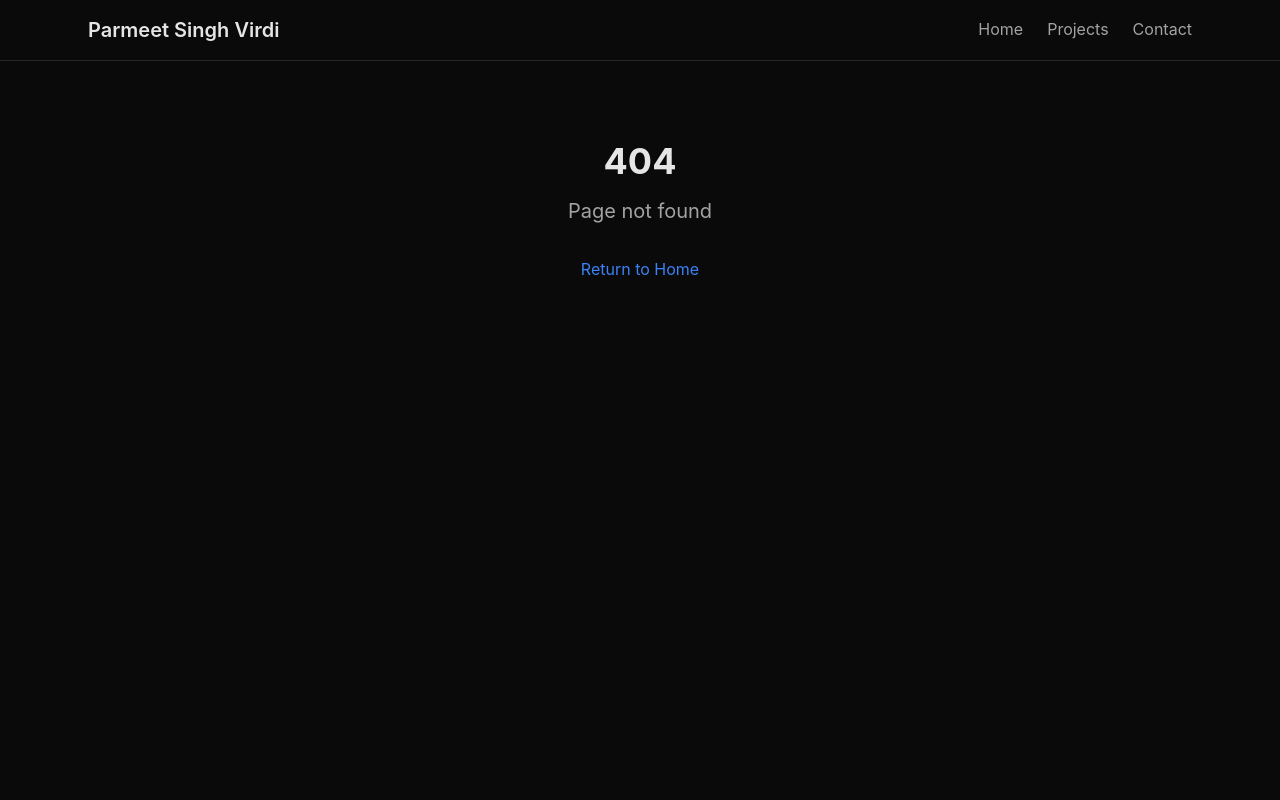
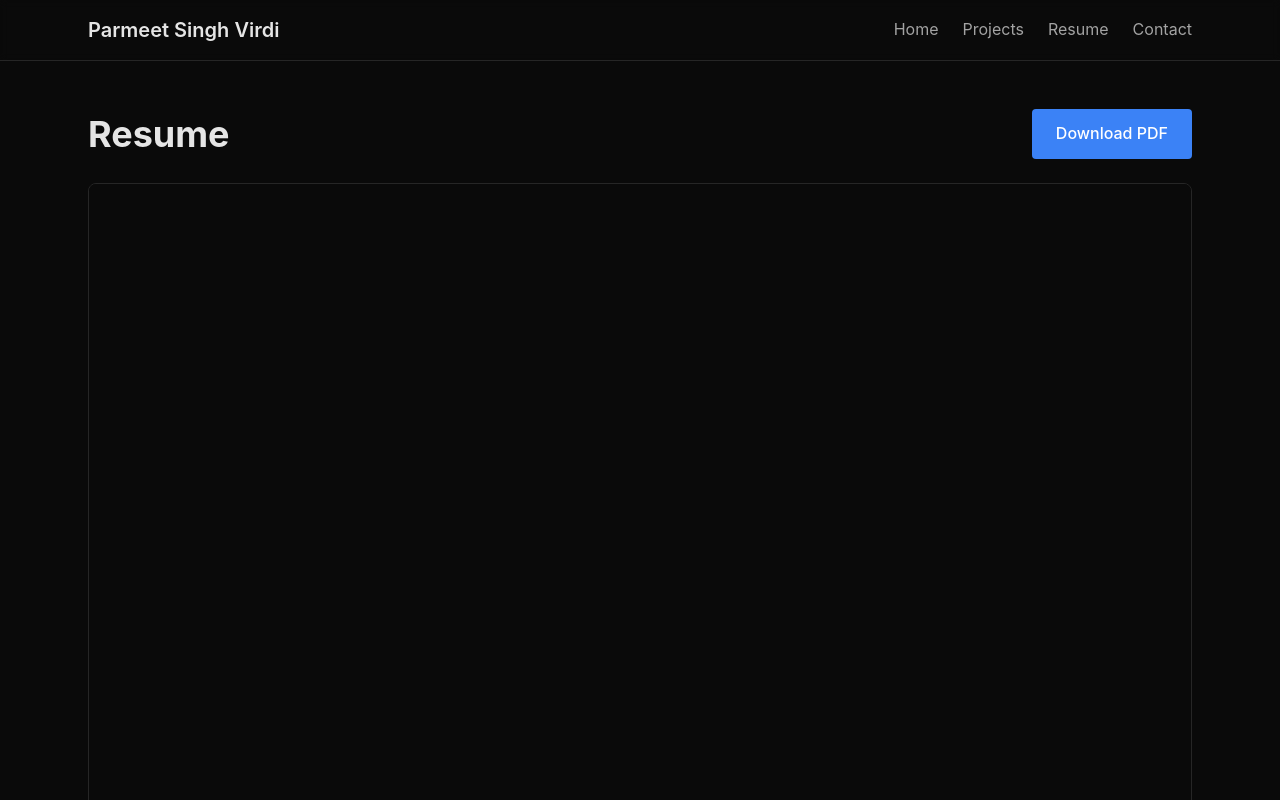
Before and after one commit to parmeetv23/portfolio, a Next.js app: page /resume in a window 1280 px wide. Before the commit this address had no page. Shown: the top 800 px of the page. Built offline with nearby package versions, Linux system fonts and the light colour scheme.

Commit message:
Made a route for resume moved download there

```diff
--- a/app/components/Nav.tsx
+++ b/app/components/Nav.tsx
@@ -15,6 +15,9 @@ export default function Nav() {
                         <Link href="/projects" className="text-[#a3a3a3] hover:text-[#e5e5e5] transition-colors">
                             Projects
                         </Link>
+                        <Link href="/resume" className="text-[#a3a3a3] hover:text-[#e5e5e5] transition-colors">
+                            Resume
+                        </Link>
                         <Link href="/#contact" className="text-[#a3a3a3] hover:text-[#e5e5e5] transition-colors">
                             Contact
                         </Link>
--- a/app/page.tsx
+++ b/app/page.tsx
@@ -29,21 +29,12 @@ export default function Home() {
                         >
                             View Projects
                         </Link>
-                        <a
-                            href="/Parmeet_Virdi_Resume.pdf"
-                            target="_blank"
-                            rel="noopener noreferrer"
+                        <Link
+                            href="/resume"
                             className="px-6 py-3 border border-[#262626] text-[#e5e5e5] rounded hover:border-[#3b82f6] hover:text-[#3b82f6] transition-colors font-medium"
                         >
                             View Resume
-                        </a>
-                        <a
-                            href="/Parmeet_Virdi_Resume.pdf"
-                            download="Parmeet_Virdi_Resume.pdf"
-                            className="px-6 py-3 border border-[#262626] text-[#e5e5e5] rounded hover:border-[#3b82f6] hover:text-[#3b82f6] transition-colors font-medium"
-                        >
-                            Download Resume
-                        </a>
+                        </Link>
                         <a
                             href="https://github.com"
                             target="_blank"
@@ -120,21 +111,12 @@ export default function Home() {
                     </a>
                 </div>
                 <div className="flex flex-wrap gap-4 mt-4">
-                    <a
-                        href="/Parmeet_Virdi_Resume.pdf"
-                        target="_blank"
-                        rel="noopener noreferrer"
+                    <Link
+                        href="/resume"
                         className="px-6 py-2 border border-[#262626] text-[#e5e5e5] rounded hover:border-[#3b82f6] hover:text-[#3b82f6] transition-colors"
                     >
                         View Resume
-                    </a>
-                    <a
-                        href="/Parmeet_Virdi_Resume.pdf"
-                        download="Parmeet_Virdi_Resume.pdf"
-                        className="px-6 py-2 border border-[#262626] text-[#e5e5e5] rounded hover:border-[#3b82f6] hover:text-[#3b82f6] transition-colors"
-                    >
-                        Download Resume
-                    </a>
+                    </Link>
                 </div>
             </section>
 
--- /dev/null
+++ b/app/resume/page.tsx
@@ -0,0 +1,30 @@
+import Nav from '../components/Nav'
+
+export default function ResumePage() {
+    return (
+        <div className="min-h-screen bg-[#0a0a0a]">
+            <Nav />
+
+            <div className="max-w-6xl mx-auto px-6 py-12">
+                <div className="flex items-center justify-between mb-6">
+                    <h1 className="text-4xl font-bold text-[#e5e5e5]">Resume</h1>
+                    <a
+                        href="/Parmeet_Virdi_Resume.pdf"
+                        download="Parmeet_Virdi_Resume.pdf"
+                        className="px-6 py-3 bg-[#3b82f6] text-white rounded hover:bg-[#2563eb] transition-colors font-medium"
+                    >
+                        Download PDF
+                    </a>
+                </div>
+
+                <div className="border border-[#262626] rounded-lg overflow-hidden bg-[#0a0a0a]">
+                    <iframe
+                        src="/Parmeet_Virdi_Resume.pdf"
+                        className="w-full h-[calc(100vh-250px)] min-h-[800px]"
+                        title="Parmeet Virdi Resume"
+                    />
+                </div>
+            </div>
+        </div>
+    )
+}
```
